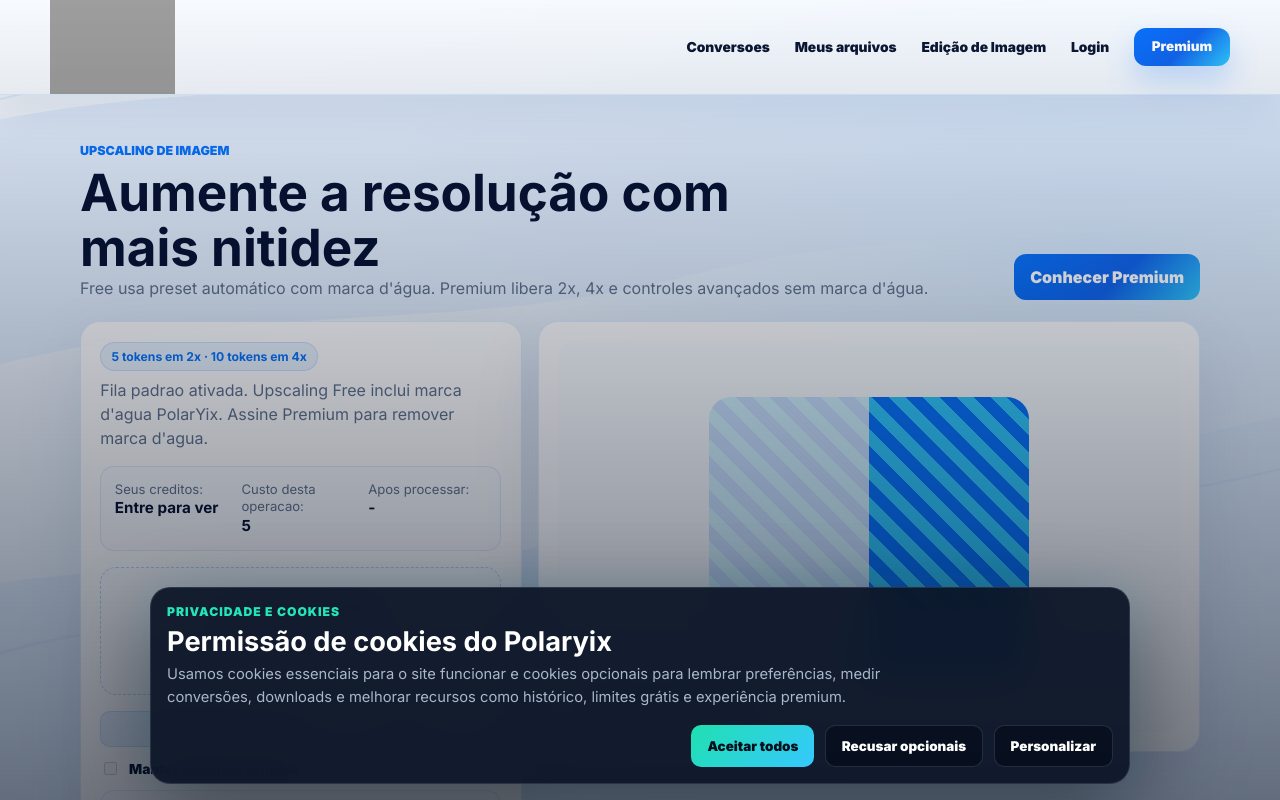
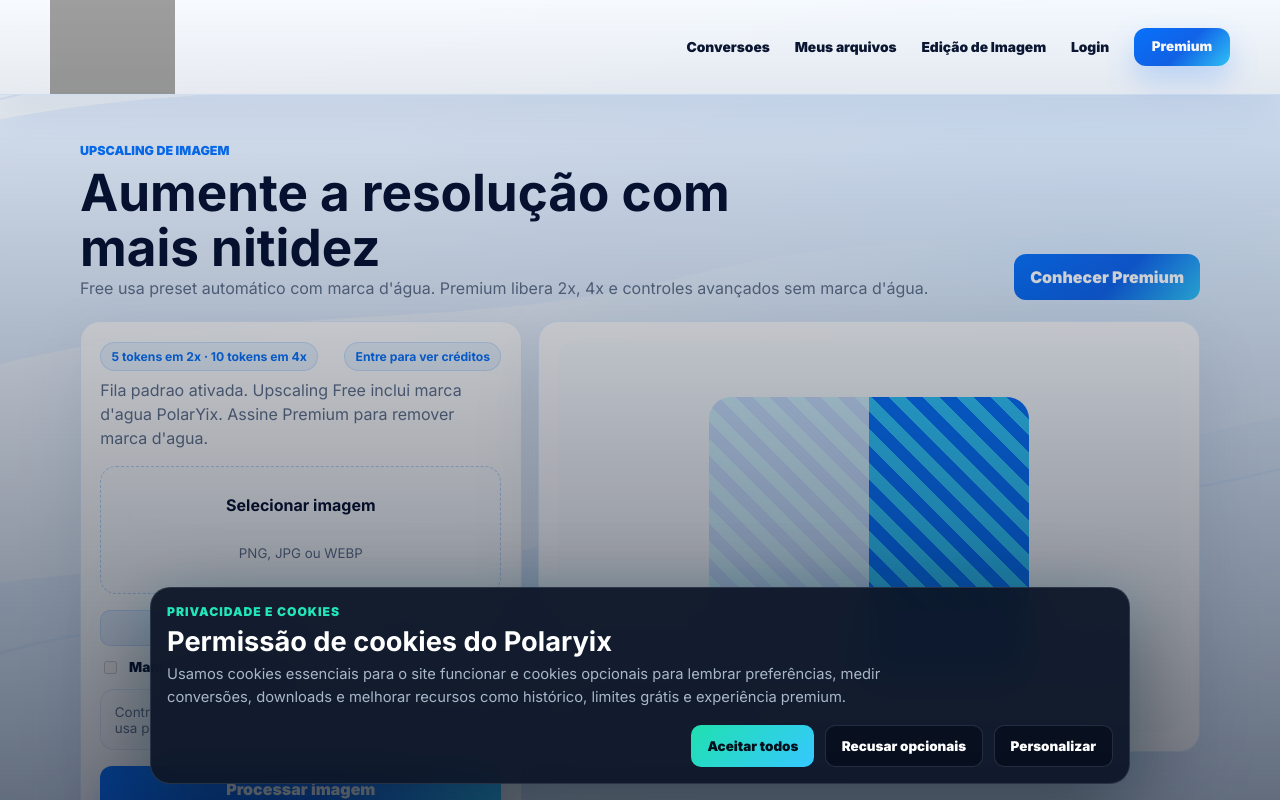
Before and after one commit to BlueMen111/polaryix, a Next.js app in the folder apps/web/: page /image/upscale in a window 1280 px wide. Shown: the top 800 px of the page. Built offline with nearby package versions, Linux system fonts and the light colour scheme; grey boxes are pictures that could not be loaded.

Commit message:
Fix frontEnd for new pages
Fix frontEnd for new pages

```diff
--- a/apps/web/src/components/ImageToolWorkspace.module.css
+++ b/apps/web/src/components/ImageToolWorkspace.module.css
@@ -81,7 +81,14 @@
   gap: 0.45rem;
 }
 
-.topRow strong {
+.badgeRow {
+  display: flex;
+  align-items: center;
+  justify-content: space-between;
+  gap: 0.75rem;
+}
+
+.badgeRow strong {
   width: fit-content;
   border: 1px solid rgba(8, 116, 255, 0.14);
   border-radius: 999px;
@@ -132,8 +139,7 @@
 
 .controls,
 .sliders,
-.jobBox,
-.creditsBox {
+.jobBox {
   display: grid;
   gap: 0.75rem;
 }
@@ -180,38 +186,22 @@
 }
 
 .locked,
-.jobBox,
-.creditsBox {
+.jobBox {
   border: 1px solid rgba(8, 116, 255, 0.12);
   border-radius: 14px;
   background: rgba(247, 251, 255, 0.82);
   padding: 0.85rem;
 }
 
-.creditsBox {
-  grid-template-columns: repeat(3, minmax(0, 1fr));
-  gap: 0.5rem;
-}
-
-.creditsBox span {
-  min-width: 0;
-  color: #60728e;
-  font-size: 0.82rem;
-  line-height: 1.35;
-}
-
-.creditsBox strong {
-  display: block;
-  color: #061334;
-  font-size: 0.95rem;
-}
-
-.creditsBox p {
-  grid-column: 1 / -1;
+.creditWarning {
   margin: 0;
+  border: 1px solid rgba(200, 51, 51, 0.16);
+  border-radius: 14px;
+  background: rgba(255, 245, 245, 0.86);
   color: #c83333;
   font-size: 0.84rem;
   font-weight: 850;
+  padding: 0.85rem;
 }
 
 .fileInfo {
@@ -389,7 +379,8 @@
     align-items: start;
   }
 
-  .creditsBox {
-    grid-template-columns: 1fr;
+  .badgeRow {
+    align-items: flex-start;
+    flex-direction: column;
   }
 }
--- a/apps/web/src/components/ImageToolWorkspace.tsx
+++ b/apps/web/src/components/ImageToolWorkspace.tsx
@@ -53,7 +53,6 @@ export function ImageToolWorkspace({ operation, title, eyebrow, description, cos
   const active = job?.status === "queued" || job?.status === "processing";
   const costNumber = operation === "remove_background" ? 1 : operation === "optimize_image" ? 2 : isPremium && scale === 4 ? 10 : 5;
   const credits = user?.credits_remaining;
-  const afterCredits = typeof credits === "number" ? Math.max(credits - costNumber, 0) : null;
   const insufficientCredits = typeof credits === "number" && credits < costNumber;
   const statusText = job ? statusLabel(job) : status;
   const demoClass = operation === "remove_background" ? styles.removeDemo : operation === "optimize_image" ? styles.optimizeDemo : styles.upscaleDemo;
@@ -192,7 +191,7 @@ export function ImageToolWorkspace({ operation, title, eyebrow, description, cos
       return;
     }
     if (insufficientCredits) {
-      setStatus("Creditos insuficientes. Compre mais tokens para continuar.");
+      setStatus("Créditos insuficientes. Compre mais tokens para continuar.");
       return;
     }
 
@@ -256,16 +255,14 @@ export function ImageToolWorkspace({ operation, title, eyebrow, description, cos
       <section className={styles.layout}>
         <div className={styles.panel}>
           <div className={styles.topRow}>
-            <strong>{cost}</strong>
+            <div className={styles.badgeRow}>
+              <strong>{cost}</strong>
+              <strong>{typeof credits === "number" ? `${credits} créditos restantes` : "Entre para ver créditos"}</strong>
+            </div>
             <span>{planMessage}</span>
           </div>
 
-          <div className={styles.creditsBox}>
-            <span>Seus creditos: <strong>{typeof credits === "number" ? credits : "Entre para ver"}</strong></span>
-            <span>Custo desta operacao: <strong>{costNumber}</strong></span>
-            <span>Apos processar: <strong>{afterCredits ?? "-"}</strong></span>
-            {insufficientCredits ? <p>Creditos insuficientes. Compre mais tokens para continuar.</p> : null}
-          </div>
+          {insufficientCredits ? <p className={styles.creditWarning}>Créditos insuficientes. Compre mais tokens para continuar.</p> : null}
 
           <label className={styles.uploadBox}>
             <input type="file" accept="image/png,image/jpeg,image/webp" onChange={handleFile} />
```
